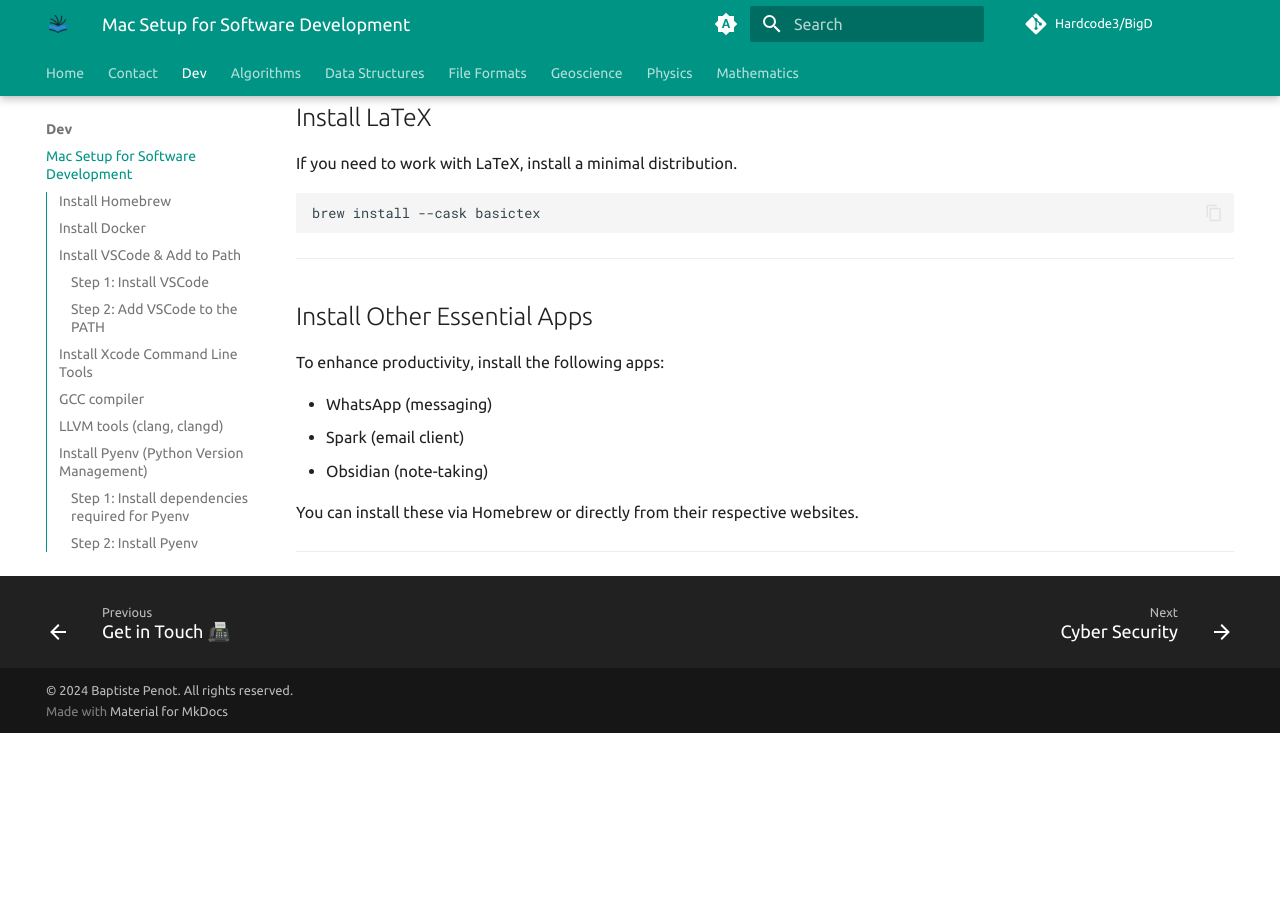
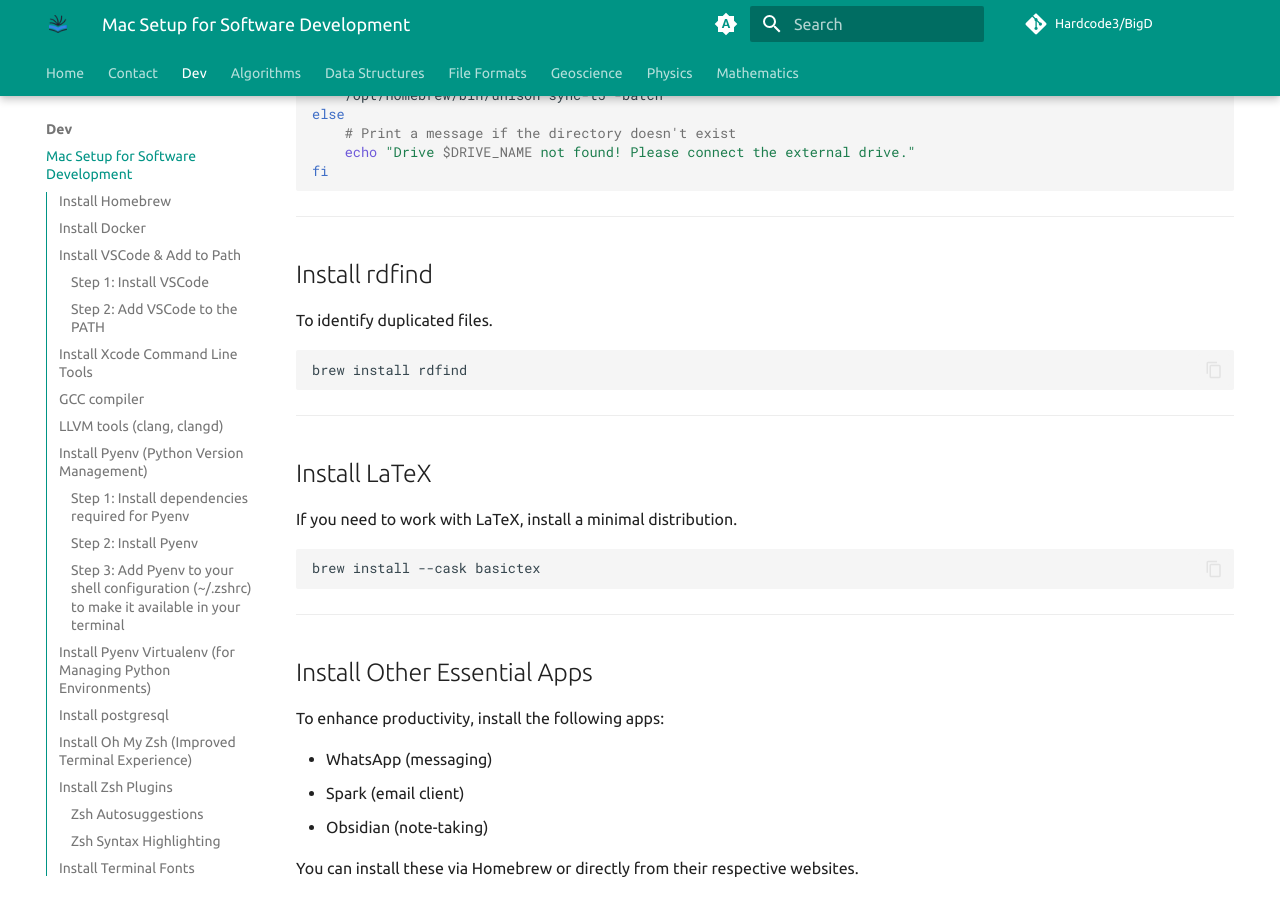
Before and after one commit to Hardcode3/BigD, an MkDocs documentation site: the page built from docs/dev/mac_setup.md, in a window 1280 px wide and 900 px high, scrolled down 5539 px. Built offline with MkDocs 1.6.1 and Material for MkDocs 9.7.7, drawn with Linux system fonts in a browser that asks for light colours; comment, search, counter and statistics services are not loaded; before the commit the page ends 6272 px from its top, so only the background shows below that; some of the changed text lies outside the part shown.

````diff
--- a/docs/dev/mac_setup.md
+++ b/docs/dev/mac_setup.md
@@ -108,6 +108,14 @@ Add the following to your `~/.zshrc`:
 
 ```bash
 eval "$(pyenv virtualenv-init -)"
+```
+
+---
+
+## Install postgresql
+
+```shell
+brew install postgresql
 ```
 
 ---
@@ -274,6 +282,16 @@ fi
 
 ---
 
+## Install rdfind
+
+To identify duplicated files.
+
+```shell
+brew install rdfind
+```
+
+---
+
 ## Install LaTeX
 
 If you need to work with LaTeX, install a minimal distribution.
--- a/mkdocs.yml
+++ b/mkdocs.yml
@@ -112,6 +112,7 @@ nav:
           - dev/computer_science/multithreading.md
       - Database:
           - dev/database/relational_database.md
+          - dev/database/adr_psycopg2_vs_sqlalchemy.md
       - Languages:
           - Python:
               - dev/languages/python/about_init_files.md
````
Also changed, not shown: docs/dev/database/adr_psycopg2_vs_sqlalchemy.md (added, +87 -0 lines).
